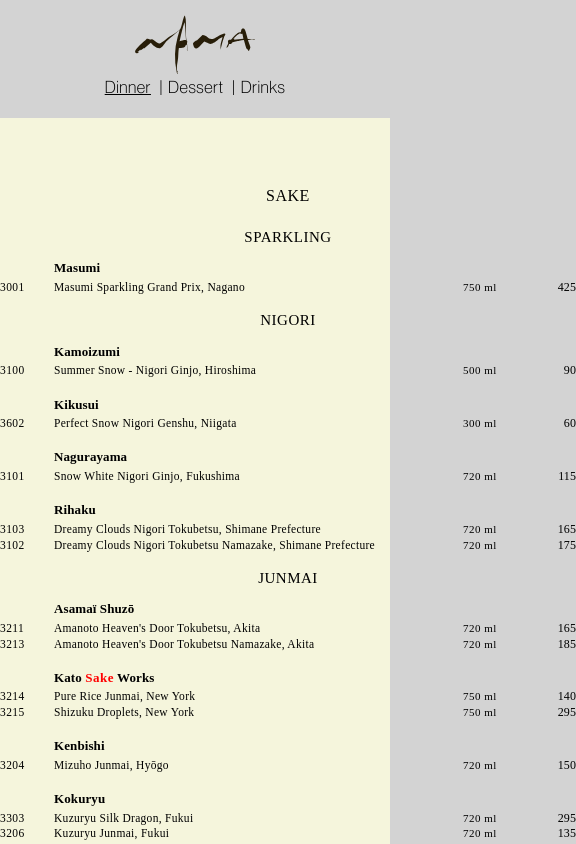
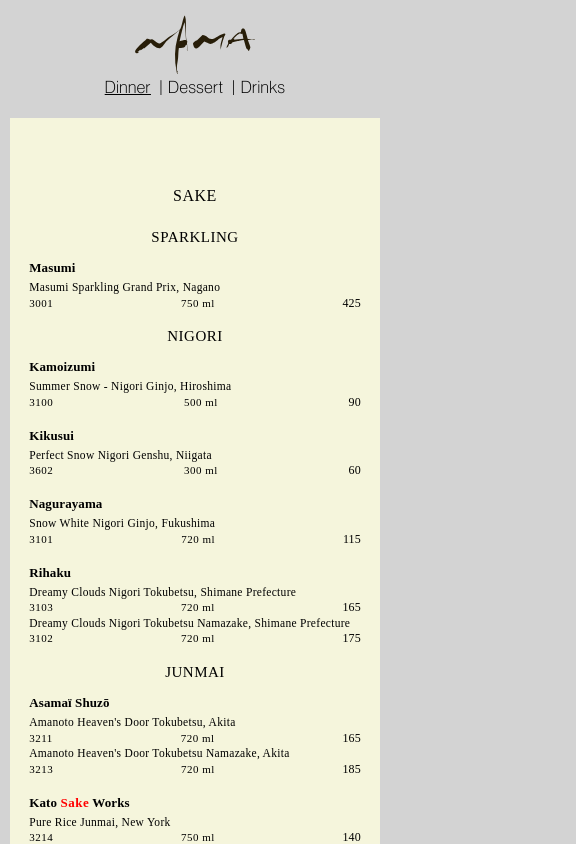
Before and after one commit to DanielAlvarez2/nama, a Next.js app: page /sake in a window 390 px wide. Shown: the top 844 px of the page, 576 px wide, since content can reach past the window. Built offline with nearby package versions, Linux system fonts and the light colour scheme.

Commit message:
make sake page responsive

```diff
--- a/app/globals.css
+++ b/app/globals.css
@@ -348,3 +348,46 @@ h1{
 .bin-mobile{
   display:none;
 }
+@media(max-width:8.5in){
+  .sake-page{
+    width:95%;
+  }
+}
+@media(max-width:6.75in){
+  .bin-left{
+    display:none;
+  }
+  .bin-mobile{
+    display:block;
+  }
+  .sake{
+    flex-direction: column;
+    width:409px;
+  }
+  .sake-page{
+    height:auto;
+  }
+  .sake,
+  .sake-producer,
+  .sake-section,
+  .sake-content,
+  .sake-producer-name,
+  .sake-description{
+    width:75vw;
+    margin-left:auto;
+    margin-right:auto;
+  }
+}
+@media(max-width:5.5in){
+  .sake,
+  .sake-producer,
+  .sake-section,
+  .sake-content,
+  .sake-producer-name,
+  .sake-description{
+    width:85vw;
+    /* background:pink; */
+    margin-left:auto;
+    margin-right:auto;
+  }
+}
```
